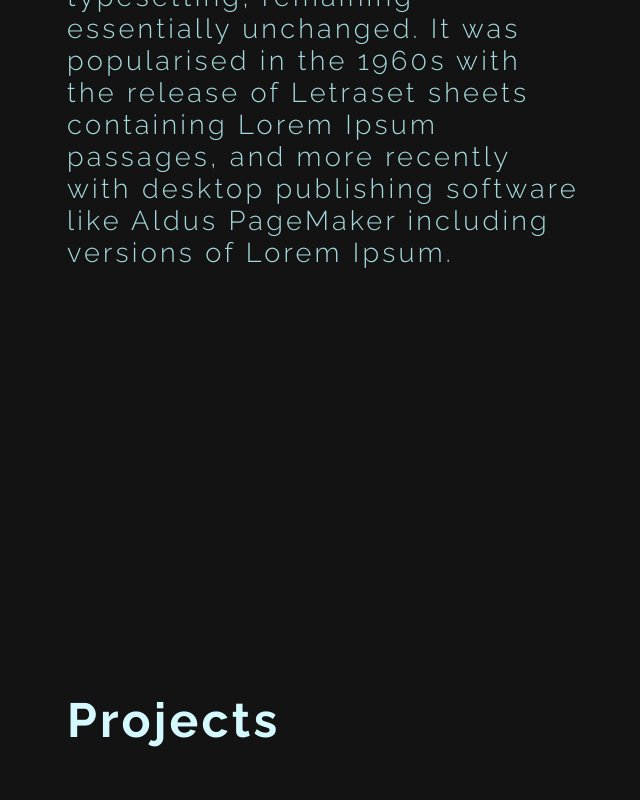
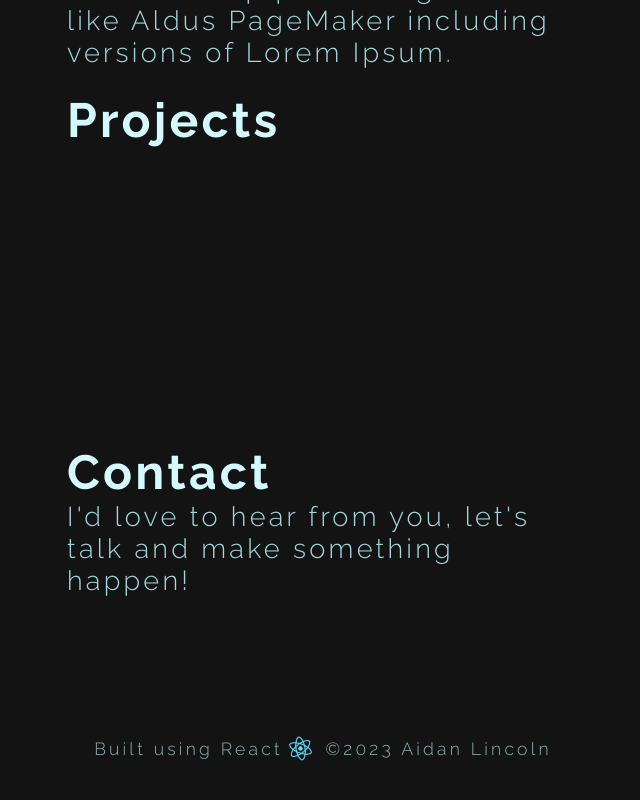
Before and after one commit to AidanLincoln/my-portfolio, a React (Create React App) app: page / in a window 1280 px wide. Shown: the part 1280-2080 px from the top of the page, without its empty margins (317-957 px from the left). After the commit the page ends 2056 px from the top, so only its background shows below. Built offline with nearby package versions, Linux system fonts and the light colour scheme.

Commit message:
added footer with spinning react logo and copywrite info, made minor css changes

```diff
--- a/package.json
+++ b/package.json
@@ -9,6 +9,7 @@
     "react": "^18.2.0",
     "react-anime": "^4.1.1",
     "react-dom": "^18.2.0",
+    "react-intersection-observer": "^9.5.3",
     "react-router-dom": "^6.19.0",
     "react-scripts": "5.0.1",
     "react-scroll": "^1.9.0",
--- a/src/App.css
+++ b/src/App.css
@@ -6,11 +6,31 @@ html, body {
   letter-spacing: 0.2em;
 }
 
+/* HIDE SCROLL BAR */
+*{
+  -ms-overflow-style: none;
+}
+::-webkit-scrollbar {
+  scrollbar-width: none;
+  display: none;
+  width: 0px;
+  background: transparent; /* make scrollbar transparent */
+}
+
+/* REUSABLE CONTAINERS */
+.bigComponentContainer {
+  margin-left:auto;
+  margin-right:auto;
+  width:40%;
+  height: 100vh;
+  display: flex;
+  align-items: center;
+}
 .componentContainer {
   margin-left:auto;
   margin-right:auto;
   width:40%;
-  height: 100vh;
+  height: 50vh;
   display: flex;
   align-items: center;
 }
@@ -39,21 +59,20 @@ html, body {
 
 /* RHOMBOID BUTTON */
 .rhomboidBtn {
+  cursor: pointer;
   padding: 0;
   border: none;
   outline: none;
   font: inherit;
   color: inherit;
   background: none;
-
   display: inline-block;
   padding: 3px 15px;
   border: 1px solid #00e0ff;
   border-radius: 2px;
   background: rgba(43, 69, 72, 0.1);
   box-shadow:
-    inset 0px 0 5px #0ff; /* right cyan */
-
+    inset 0px 0 5px #00e0ff; /* right cyan */
   transform: skewX(-30deg);
   transition: all 0.5s ease;
 }
@@ -81,6 +100,7 @@ html, body {
 
 /* LOGO */
 .logo {
+  cursor: pointer;
   height: 40px;
   width: 80px;
 }
@@ -119,8 +139,7 @@ html, body {
   list-style: none;
 }
 .socialsLI {
-  padding-top: 20px;
-  /* margin-bottom: 30px; */
+  padding-top: 25px;
 }
 .socialIcon {
   height: 40px;
@@ -130,6 +149,39 @@ html, body {
 .socialIcon:hover {
   opacity: 1;
   transform: translate(0, -3px);
+}
+
+/* FOOTER */
+.footerContainer {
+  margin-left:auto;
+  margin-right:auto;
+  height: 7vh;
+  display:flex;
+  justify-content: center;
+  align-items:center;
+  bottom: 0;
+}
+.spinningReactLogo {
+  height: 25px;
+  width: 25px;
+  padding-left: 5px;
+  padding-right: 5px;
+  animation-name: spin;
+  animation-duration: 5000ms;
+  animation-iteration-count: infinite;
+  animation-timing-function: linear;
+}
+@-moz-keyframes spin {
+  from { -moz-transform: rotate(0deg); }
+  to { -moz-transform: rotate(360deg); }
+}
+@-webkit-keyframes spin {
+  from { -webkit-transform: rotate(0deg); }
+  to { -webkit-transform: rotate(360deg); }
+}
+@keyframes spin {
+  from {transform:rotate(0deg);}
+  to {transform:rotate(360deg);}
 }
 
 /* TEXT STYLES */
@@ -158,3 +210,8 @@ html, body {
   font-weight: 800;
   color: #95b1b4;
 }
+.tinyTextGrey {
+  font-size: 1.1em;
+  font-weight: 200;
+  color: #95b1b4;
+}
--- a/src/App.js
+++ b/src/App.js
@@ -2,14 +2,16 @@ import './App.css';
 import Navbar from './components/Navbar';
 import Description from './components/Description';
 import AnimatedLogo from './components/AnimatedLogo';
-import React, { useEffect, useState } from "react";
 import Socials from './components/Socials';
 import About from './components/About';
 import Projects from './components/Projects';
 import Contact from './components/Contact';
+import Footer from './components/Footer';
+import React, { useEffect, useState } from "react";
 
 function App() {
   const [loading, setLoading] = useState(true);
+
   useEffect(() => {
       setTimeout(() => {
           setLoading(false)
@@ -26,6 +28,7 @@ function App() {
                 <About/>
                 <Projects/>
                 <Contact/>
+                <Footer/>
           </main>
         }
     </div>
--- a/src/components/Description.js
+++ b/src/components/Description.js
@@ -2,7 +2,7 @@ import Anime from 'react-anime';
 
 export default function Description() {
     return(
-        <div className="componentContainer" id="descriptionComponent">
+        <div className="bigComponentContainer" id="descriptionComponent">
             <div>
                 <Anime translateY={[10,0]} opacity={[0,1]} easing={"easeInSine"} duration={300} delay={800} >
                     <div className="smallTextCyan" style={{marginBottom: "4%"}}>Hi, my name is</div>
--- /dev/null
+++ b/src/components/Footer.js
@@ -0,0 +1,10 @@
+export default function Footer() {
+    return(
+        <div className="footerContainer">
+            <div className="tinyTextGrey">Built using React</div>
+            <img className="spinningReactLogo" src="/logo192.png"></img>
+            <div className="tinyTextGrey">&nbsp;&copy;2023 Aidan Lincoln</div>
+        </div>
+    )
+
+}
```
Also changed, not shown: 1 other file (tests, documents, lock files or other folders). Lines whose indentation alone changed are shown as unchanged.
